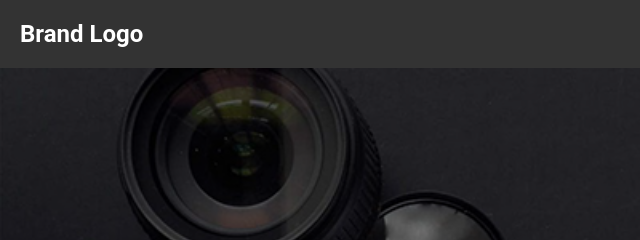
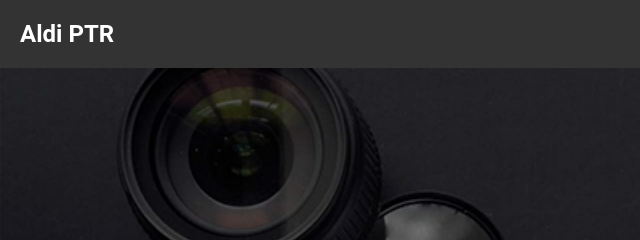
Before and after one commit to aldieptr28/agofotografi, a plain HTML site: page index.html in a window 1280 px wide. Shown: the top 240 px of the page, 0-640 px from the left. Drawn offline with nearby package versions, Linux system fonts and the light colour scheme.

Commit message:
Update index.html

```diff
--- a/index.html
+++ b/index.html
@@ -14,7 +14,7 @@
     <!-- Tombol Toggle Sidebar -->
     <header id="mainHeader" class="header">
         <div class="logo">
-            <a href="#">Brand Logo</a>
+            <a href="#">Aldi PTR</a>
         </div>
         <button id="sidebarToggle" class="menu-toggle">☰</button>
         <nav id="navbar" class="navbar">
```
